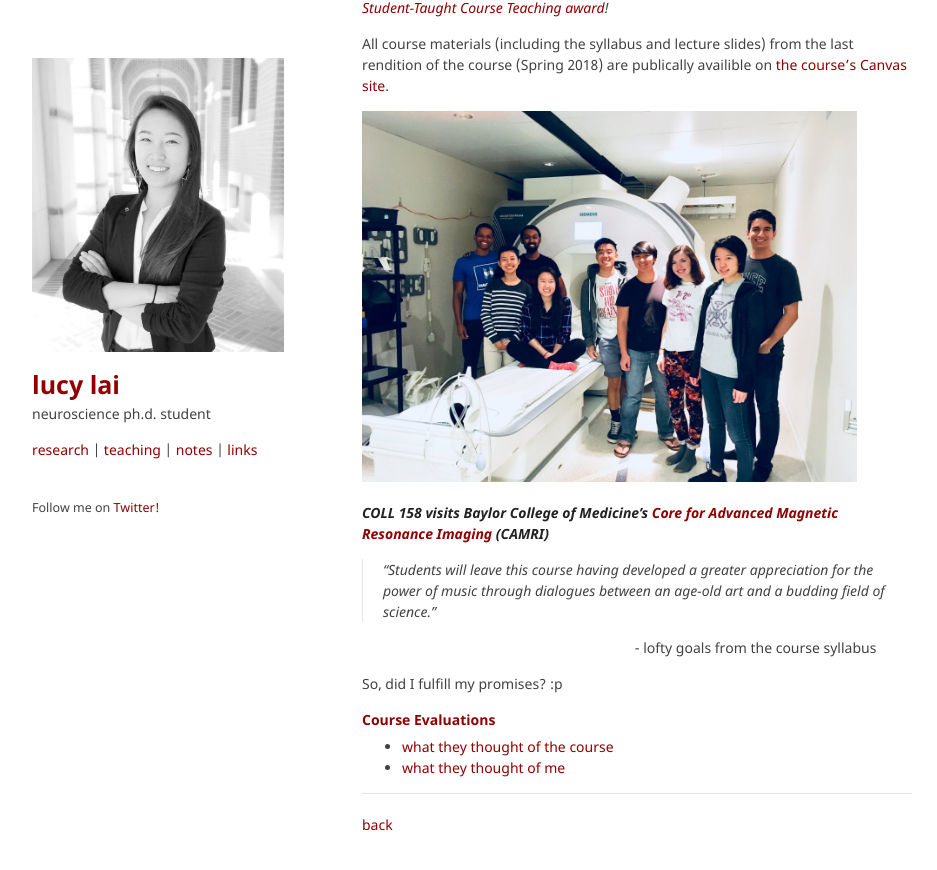
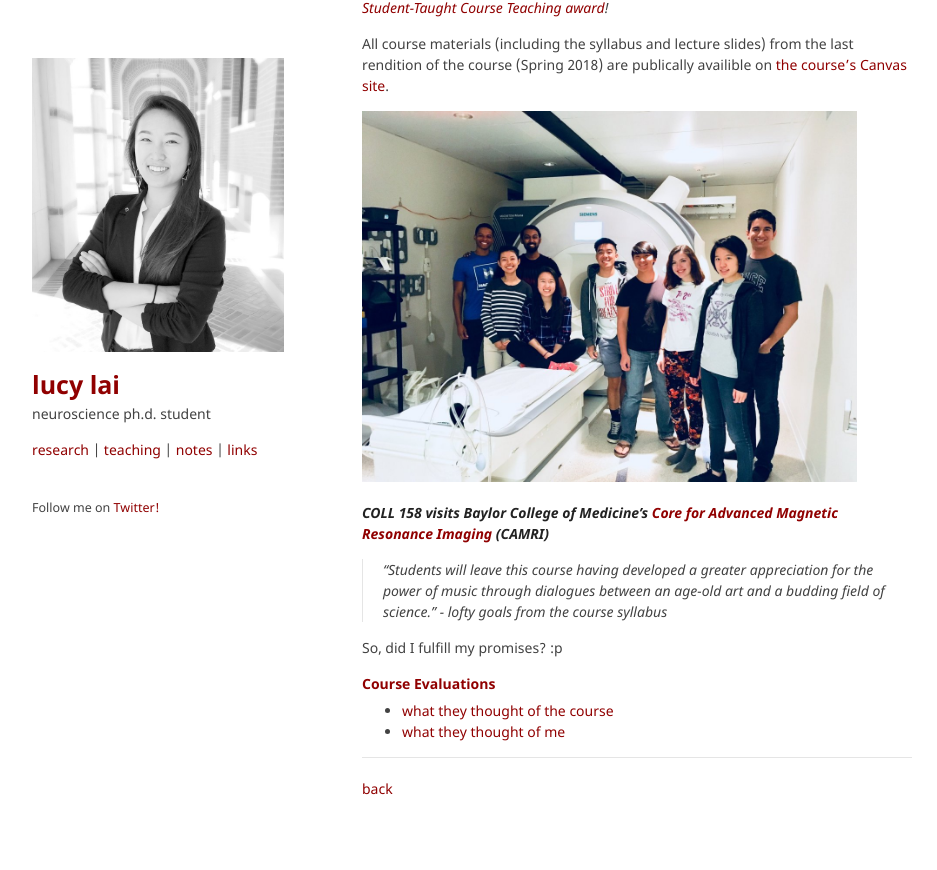
Before and after one commit to lucylai96/lucylai96.github.io, a Jekyll site: the page built from teaching.md, in a window 1280 px wide and 900 px high, scrolled down 805 px. Shown: the top 870 px of the window, without its empty margins (168-1105 px from the left). Built offline with Jekyll 4.4.1, drawn with Linux system fonts in a browser that asks for light colours; our own code applies the rules of GitHub Pages for plain Markdown files; part of the change alters nothing that is shown.

```diff
--- a/teaching.md
+++ b/teaching.md
@@ -37,9 +37,7 @@ All course materials (including the syllabus and lecture slides) from the last r
 
 _**COLL 158 visits Baylor College of Medicine's [Core for Advanced Magnetic Resonance Imaging](https://www.bcm.edu/research/centers/advanced-mr-imaging) (CAMRI)**_
 
-> _“Students will leave this course having developed a greater appreciation for the power of music through dialogues between an age-old art and a budding field of science.”_
-
-&nbsp;&nbsp;&nbsp;&nbsp;&nbsp;&nbsp;&nbsp;&nbsp;&nbsp;&nbsp;&nbsp;&nbsp;&nbsp;&nbsp;&nbsp;&nbsp;&nbsp;&nbsp;&nbsp;&nbsp;&nbsp;&nbsp;&nbsp;&nbsp;&nbsp;&nbsp;&nbsp;&nbsp;&nbsp;&nbsp;&nbsp;&nbsp;&nbsp;&nbsp;&nbsp;&nbsp;&nbsp;&nbsp;&nbsp;&nbsp;&nbsp;&nbsp;&nbsp;&nbsp;&nbsp;&nbsp;&nbsp;&nbsp;&nbsp;&nbsp;&nbsp;&nbsp;&nbsp;&nbsp;&nbsp;&nbsp;&nbsp;&nbsp;&nbsp;&nbsp;&nbsp;&nbsp;&nbsp;&nbsp;&nbsp;&nbsp;&nbsp;&nbsp;&nbsp;&nbsp;&nbsp;&nbsp;&nbsp;&nbsp; - lofty goals from the course syllabus
+> “Students will leave this course having developed a greater appreciation for the power of music through dialogues between an age-old art and a budding field of science.”  - lofty goals from the course syllabus
 
 So, did I fulfill my promises? :p
 
```
